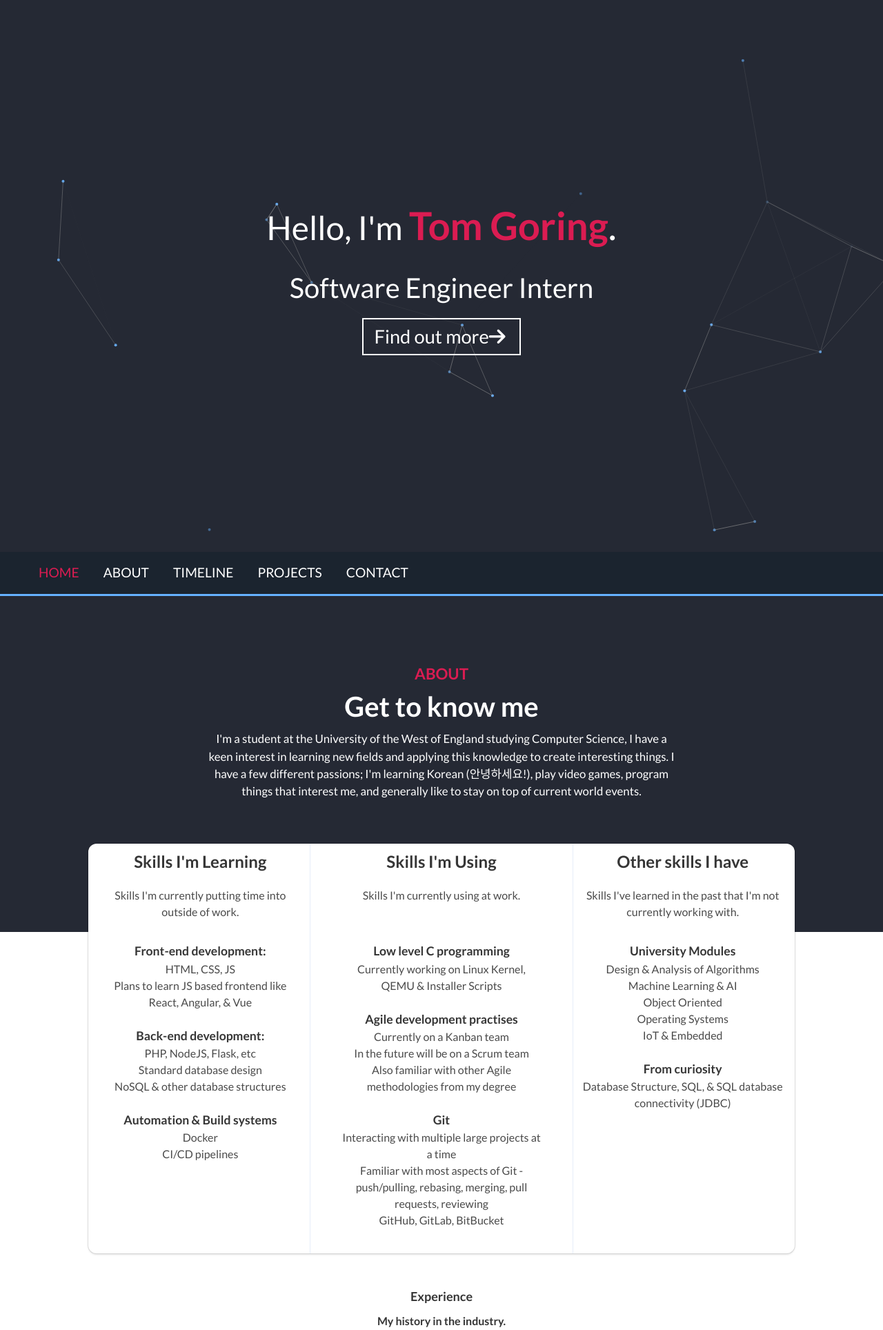
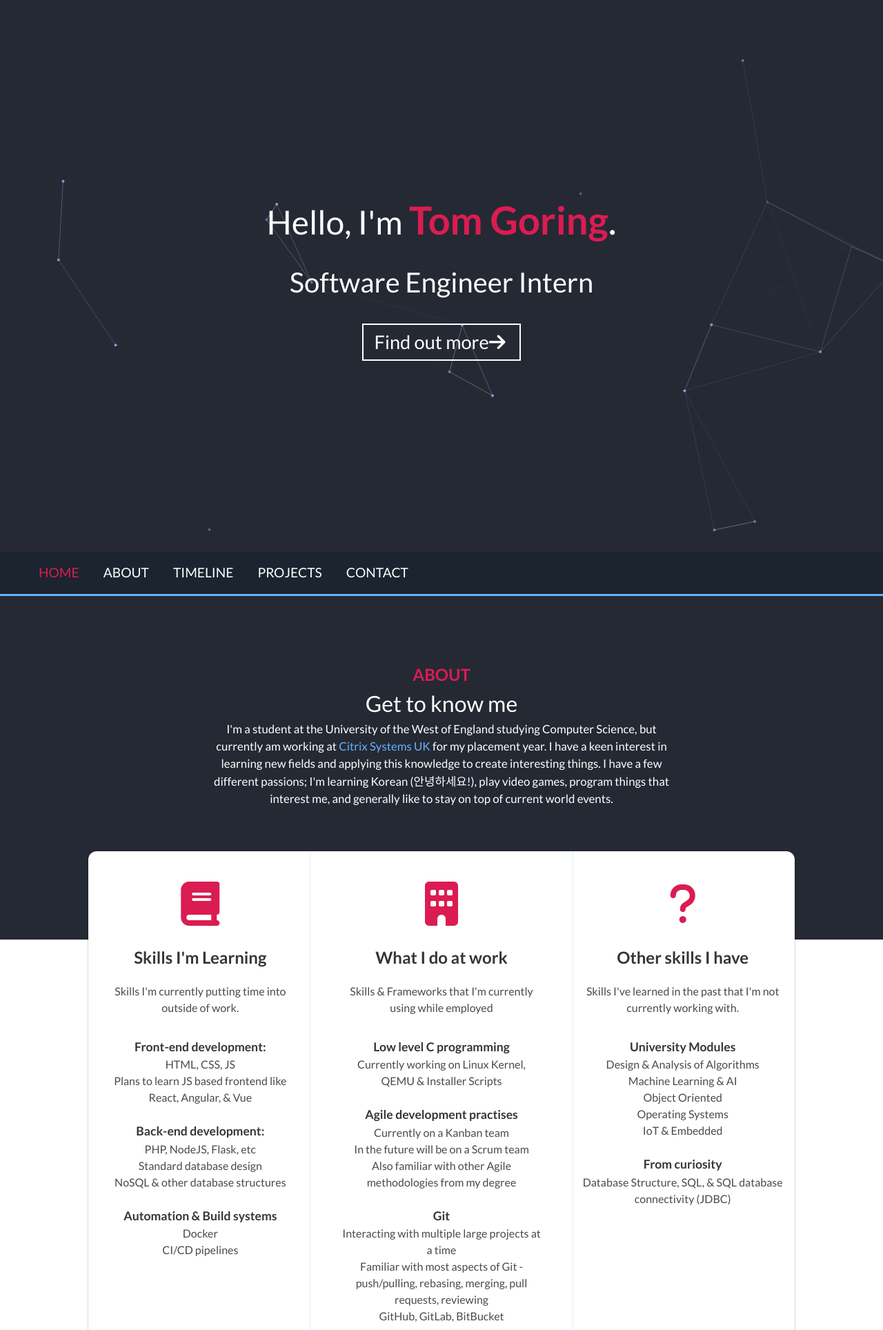
Before and after one commit to Tom-Goring/www.tomgoring.co.uk, a PHP site: page / in a window 1280 px wide. Shown: the top 1928 px of the page at 69% size. Run offline with PHP 8.4, Linux system fonts and the light colour scheme; some libraries are stand-ins or nearby versions.

Commit message:
Add to about me section Move more css into semantic classes

```diff
--- a/frontend/index.html
+++ b/frontend/index.html
@@ -41,23 +41,24 @@
     <button><span>Find out more</span><i class="fas fa-arrow-right"></i></button>
     <nav class="flex">
         <div class="nav-els">
-            <div class="nav-el active">home</div>
-            <div class="nav-el">about</div>
-            <div class="nav-el">timeline</div>
-            <div class="nav-el">projects</div>
-            <div class="nav-el">contact</div>
+            <div class="active">home</div>
+            <div>about</div>
+            <div>timeline</div>
+            <div>projects</div>
+            <div>contact</div>
         </div>
     </nav>
 </section>
 
 <section id="about" class="has-text-centered">
     <div class="container">
-        <div class="columns is-centered">
+        <div class="columns is-centered has-text-white">
             <div class="column is-three-fifths">
-                <h2 class="emphasize">About</h2>
-                <h1>Get to know me</h1>
+                <div class="emphasize is-uppercase is-size-4">About</div>
+                <div class="is-size-3">Get to know me</div>
                 <p>
                     I'm a student at the University of the West of England studying Computer Science,
+                    but currently am working at <a class="is-tertiary is-secondary-on-hover" href="https://www.citrix.com/">Citrix Systems UK</a> for my placement year.
                     I have a keen interest in learning new fields and applying this knowledge to create
                     interesting things. I have a few different passions; I'm learning Korean (안녕하세요!),
                     play video games, program things that interest me, and generally like to stay on
@@ -73,7 +74,8 @@
         <div class="box">
                 <div class="columns"> <!-- TODO: Find some cool images to put at the top of these columns -->
                     <div class="column">
-                        <h1 class="title is-size-4 is-spaced has-2em-top-margin">Skills I'm Learning</h1>
+                        <i class="fas fa-book header-icon is-secondary"></i>
+                        <h1 class="title is-size-4 is-spaced">Skills I'm Learning</h1>
                         <p>Skills I'm currently putting time into outside of work.</p>
                         <ul>
                             <li>
@@ -98,8 +100,9 @@
                         </ul>
                     </div>
                     <div class="column">
-                        <h1 class="title is-size-4 is-spaced has-2em-top-margin">Skills I'm Using</h1>
-                        <p>Skills I'm currently using at work.</p>
+                        <i class="fas fa-building header-icon is-secondary"></i>
+                        <h1 class="title is-size-4 is-spaced">What I do at work</h1>
+                        <p>Skills & Frameworks that I'm currently using while employed</p>
                         <ul>
                             <li>
                                 <ul class="flex">
@@ -127,7 +130,8 @@
                         </ul>
                     </div>
                     <div class="column">
-                        <h1 class="title is-size-4 is-spaced has-2em-top-margin">Other skills I have</h1>
+                        <i class="fas fa-question header-icon is-secondary"></i>
+                        <h1 class="title is-size-4 is-spaced">Other skills I have</h1>
                         <p>Skills I've learned in the past that I'm not currently working with.</p>
                         <ul>
                             <li>
@@ -152,7 +156,7 @@
 <section id="timeline">
     <div class="container">
         <div class="content has-text-centered" id="experience-header">
-            <h5>Experience</h5>
+            <div class="title is-size-4">Experience</div>
             <h6>My history in the industry.</h6>
         </div>
         <div class="timeline is-centered">
--- a/frontend/index/index.css
+++ b/frontend/index/index.css
@@ -3,7 +3,7 @@
     --darker-background: #1B242F;
     --light-background: #ffffff;
     --highlight-color: #db1c52;
-    --elrement-color: #66b2ff;
+    --element-color: #66b2ff;
     --transparent-gray: rgba(255,255,255,.3);
     --offwhite-background: #dbdbdb;
 }
@@ -36,6 +36,22 @@ ul li ul {
     flex-direction: column;
     justify-content: center;
     align-items: center;
+}
+
+.is-secondary {
+    color: var(--highlight-color);
+}
+
+.is-secondary-on-hover:hover {
+    color: var(--highlight-color);
+}
+
+.is-tertiary {
+    color: var(--element-color)
+}
+
+.is-tertiary-on-hover:hover {
+    color: var(--element-color)
 }
 
 .emphasize {
@@ -91,7 +107,7 @@ ul li ul {
     font-size: 3.5rem;
     color: white;
     text-align: center;
-    margin-bottom: 0.5rem;
+    margin-bottom: 1.5rem;
     z-index: 1;
 }
 
@@ -107,8 +123,8 @@ ul li ul {
 }
 
 #hero-page button:hover {
-    background-color: var(--elrement-color);
-    border-color: var(--elrement-color);
+    background-color: var(--element-color);
+    border-color: var(--element-color);
 }
 
 #hero-page button svg {
@@ -129,7 +145,7 @@ nav {
     height: 4rem;
     width: 100%;
     background: var(--darker-background);
-    border-bottom: 3px solid var(--elrement-color);
+    border-bottom: 3px solid var(--element-color);
     z-index: 100;
 }
 
@@ -144,7 +160,7 @@ nav.fixed {
     max-width: 1200px;
 }
 
-.nav-el {
+.nav-els > * {
     font-size: 1.2rem;
     margin: 0 1rem 0 1rem;
     display: inline;
@@ -205,6 +221,12 @@ nav.fixed {
     max-width: 20rem;
 }
 
+#skills .header-icon {
+    margin-top: 2rem;
+    font-size: 4rem;
+    margin-bottom: 2rem;
+}
+
 @media only screen and (max-width: 780px) {
     #skills .column:first-child {
         border-bottom: 1px solid #E6ECF8;
```
